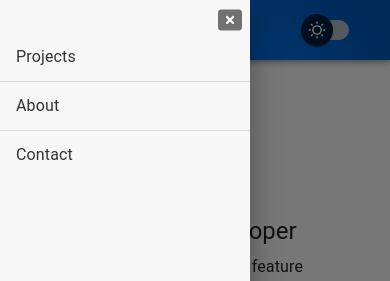
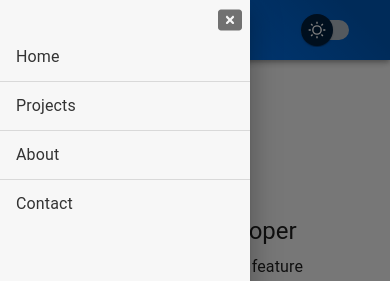
Before and after one commit to bohaz/my-react-portfolio, a React (Create React App) app: page / in a window 390 px wide. Both pictures are taken after a click on the button "menu". Shown: the top 281 px of the page. Built offline with nearby package versions, Linux system fonts and the light colour scheme.

Commit message:
Add home link

```diff
--- a/src/components/sections/MobileMenu.jsx
+++ b/src/components/sections/MobileMenu.jsx
@@ -38,7 +38,7 @@ function MobileMenu() {
         <FontAwesomeIcon icon={faRectangleXmark} />
       </IconButton>
       <List>
-        {['Projects', 'About', 'Contact'].map((text, index) => (
+        {['Home', 'Projects', 'About', 'Contact'].map((text, index) => (
           <React.Fragment key={text}>
             {index > 0 && <Divider />}
             {' '}
```
